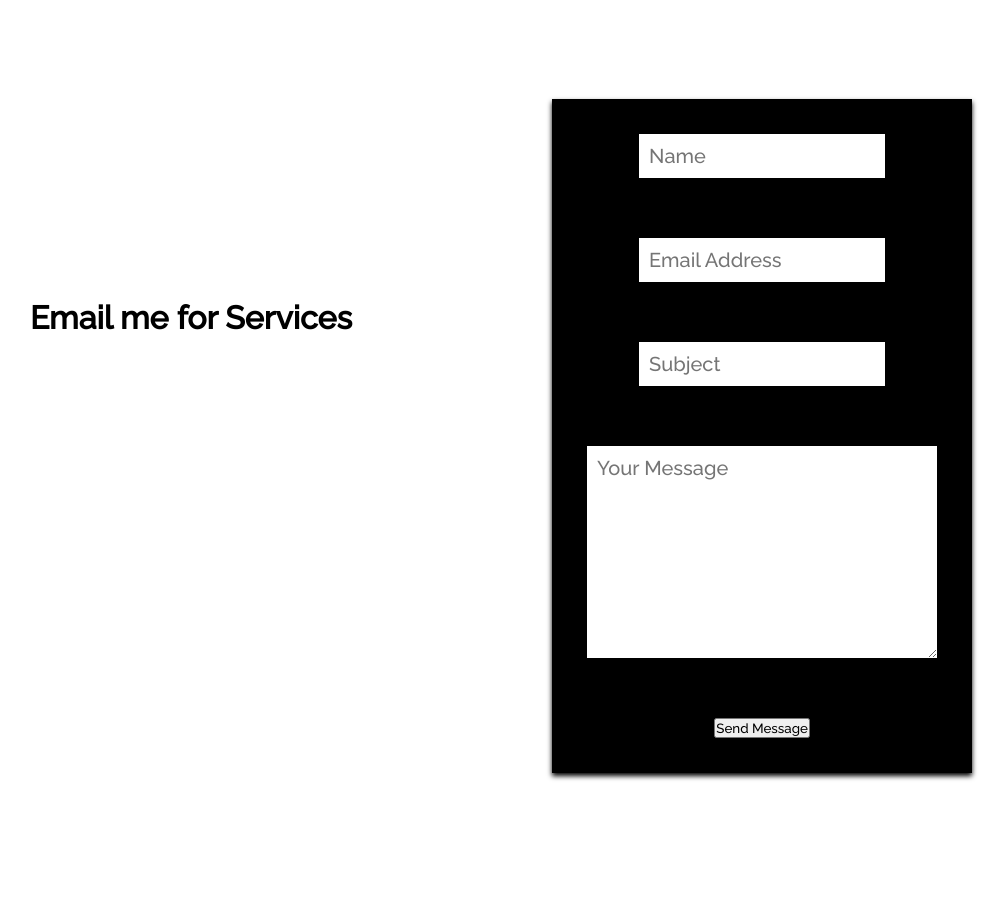
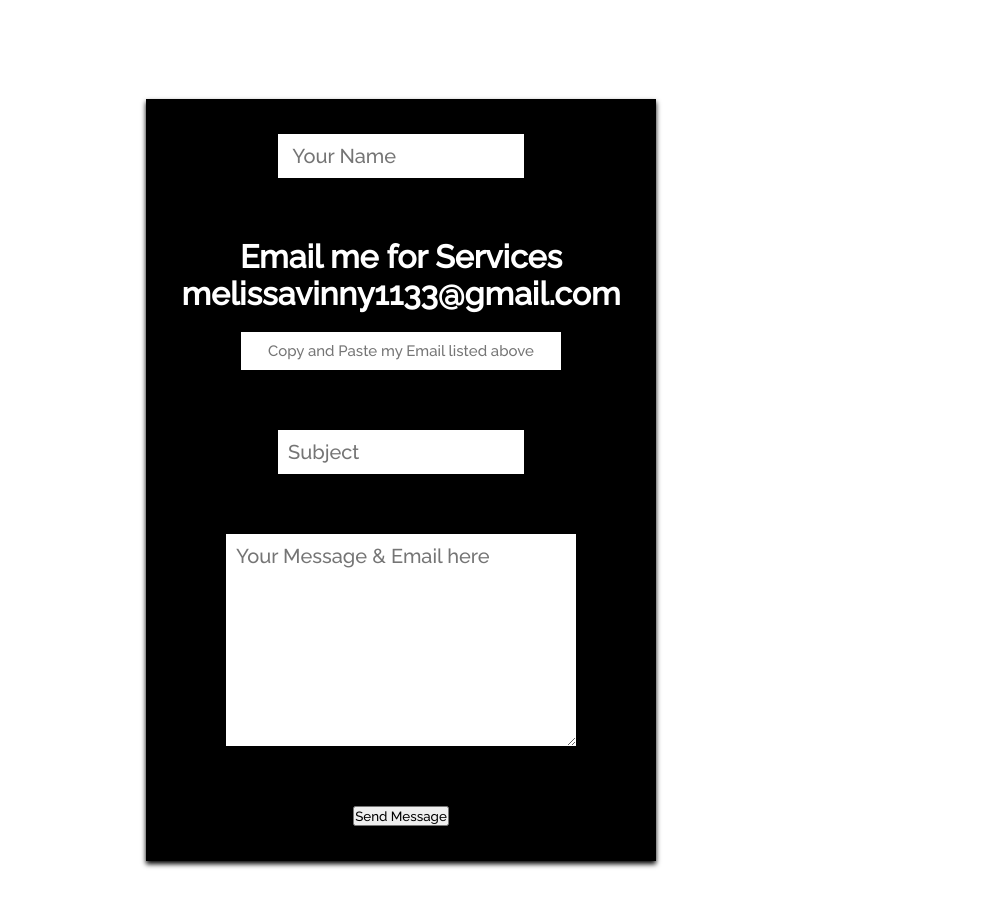
Before and after one commit to Mvint2647/portfoliovint, a React (Create React App) app: page /contactpage in a window 1280 px wide. Shown: the part 1000-1906 px from the top of the page, without its empty margins (239-1246 px from the left). Built offline with nearby package versions, Linux system fonts and the light colour scheme.

Commit message:
fixed issues with email/hover nav

```diff
--- a/src/components/Email/Email.js
+++ b/src/components/Email/Email.js
@@ -26,24 +26,24 @@ export default function ContactMe() {
 
   return (
     <div>
-
       <div className="Container">
-      <h1 className="h1">Email me for Services</h1>
         <form onSubmit={sendEmail}>
           <div className="row">
             <div className="row1">
               <input
                 type="text"
                 className="form"
-                placeholder="Name"
+                placeholder=" Your Name"
                 name="name"
               />
             </div>
             <div className="row1">
+            <h1>Email me for Services <br></br>melissavinny1133@gmail.com</h1>
+
               <input
                 type="email"
-                className="form"
-                placeholder="Email Address"
+                className="form1"
+                placeholder="Copy and Paste my Email listed above"
                 name="email"
               />
             </div>
@@ -61,16 +61,12 @@ export default function ContactMe() {
                 id=""
                 cols="30"
                 rows="8"
-                placeholder="Your Message"
+                placeholder="Your Message & Email here"
                 name="message"
               ></textarea>
             </div>
             <div className="row1">
-              <input
-                type="submit"
-                className="btn"
-                value="Send Message"
-              ></input>
+              <input type="submit" className="btn" value="Send Message"></input>
             </div>
           </div>
         </form>
--- a/src/components/Email/EmailEl.css
+++ b/src/components/Email/EmailEl.css
@@ -17,6 +17,26 @@
   padding: 10px;
   font-size: 20px;
   color: rgb(0, 0, 0);
+  background-color: rgb(255, 255, 255);
+
+}
+
+h1{
+  color:white;
+  margin-bottom: 20px;
+  align-items: center;
+  text-align: center;
+}
+
+.form1 {
+  margin: auto;
+  justify-content: center;
+  border: none;
+  text-align: center;
+  width:20rem;
+  padding: 10px;
+  font-size: 15px;
+  color: rgb(0, 81, 255);
   background-color: rgb(255, 255, 255);
 }
 
@@ -39,10 +59,3 @@
   background-color: rgb(43, 255, 0);
   color: rgb(0, 0, 0);
 }
-
-.h1 {
-  margin: auto;
-  padding: auto;
-  color: rgb(0, 0, 0);
-  margin: 200px;
-}
--- a/src/components/Navbar/index.js
+++ b/src/components/Navbar/index.js
@@ -47,7 +47,18 @@ const Navbar = ({ toggle }) => {
               offset={-80}
               activeClass="active"
             >
-              About | Skills
+              About
+            </NavLink>
+            <NavLink
+              to="skills"
+              smooth={true}
+              duration={500}
+              spy={true}
+              exact={"true"}
+              offset={-80}
+              activeClass="active"
+            >
+              Skills
             </NavLink>
             <NavLink
               to="portfolio"
--- a/src/components/Portfolio/PortfolioEl.js
+++ b/src/components/Portfolio/PortfolioEl.js
@@ -8,23 +8,33 @@ export const ServicesContainer = styled.div`
   text-align: center;
   box-sizing: border-box;
   margin: auto;
-  padding:50px;
-  border-bottom: 1px solid black;
+  padding-top:40px;
 `;
 
 export const ServicesWrapper = styled.div`
-  max-width: 1200px;
-  margin: 10px;
-  display: relative;
+ margin: auto;
+  display: grid;
   grid-template-columns: 1fr 1fr 1fr;
   align-items: center;
-  grid-gap: 50px;
+  grid-gap: 55px;
+  text-align: center;
+  justify-content: center;
+  align-items: center;
+
+  @media screen and (max-width: 1000px) {
+    grid-template-rows: 1fr 1fr;
+  }
+
+  @media screen and (max-width: 768px) {
+    grid-template-rows: 1fr;
+    padding: 0 20px;
+  }
 `;
 
 export const ServicesCard = styled.div`
-  background-color: black;
+  background-color: #18191a;
   display: flex;
-  flex-direction: row;
+  flex-direction: column;
   justify-content: flex-start;
   align-items: center;
   max-height: 540px;
@@ -44,8 +54,8 @@ export const ServicesCard = styled.div`
 `;
 
 export const ServicesImage = styled.img`
-  height: 500px;
-  width: 800px;
+ height: 200px;
+  width: 300px;
   padding: 10px;
 `;
 
@@ -53,12 +63,13 @@ export const ServicesH1 = styled.h1`
   font-display: center;
   margin: 20px;
 
+
   @media screen and (max-width: 480px) {
     font-size: 1rem;
   }
 `;
 export const ServicesH2 = styled.h2`
-  font-size: 1.5rem;
+   font-size: 1.5rem;
   color: #39ff14;
   margin-bottom: 24px;
   margin-top: 10px;
--- a/src/components/Skills/Data.js
+++ b/src/components/Skills/Data.js
@@ -1,6 +1,3 @@
-// eslint-disable-next-line
-import styled from "styled-components";
-
 export const homeObjOne = {
   id: "about",
   lightBg: true,
@@ -19,7 +16,7 @@ export const homeObjOne = {
 };
 
 export const homeObjTwo = {
-  id: "Skills",
+  id: "skills",
   lightBg: false,
   lightText: true,
   lightTextDesc: false,
--- a/src/components/Skills/index.js
+++ b/src/components/Skills/index.js
@@ -31,7 +31,7 @@ const InfoSection = ({
   dark2,
 }) => {
   return (
-    <>
+    <div id="about">
       <InfoContainer lightBg={lightBg} id={id}>
         <InfoWrapper>
           <InfoRow imgStart={imgStart}>
@@ -65,7 +65,7 @@ const InfoSection = ({
           </InfoRow>
         </InfoWrapper>
       </InfoContainer>
-    </>
+    </div>
   );
 };
 
--- a/src/components/Topbar/TopBarEl.js
+++ b/src/components/Topbar/TopBarEl.js
@@ -79,7 +79,7 @@ export const TopbarRoute = styled(LinkR)`
   color: white;
   cursor: pointer;
   text-decoration: none;
-  margin-top:390px;
+  margin-top:480px;
 
   &:hover {
     color: white;
--- a/src/components/Topbar/index.js
+++ b/src/components/Topbar/index.js
@@ -21,10 +21,13 @@ const Topbar = ({ isOpen, toggle }) => {
           <TopbarRoute to="contactpage">Contact</TopbarRoute>
         </TopBtnWrap>
         <TopbarLink to="about" onClick={toggle}>
-          About | Skills
+          About
         </TopbarLink>
         <TopbarLink to="portfolio" onClick={toggle}>
           Portfolio
+        </TopbarLink>
+        <TopbarLink to="skills" onClick={toggle}>
+          Skills
         </TopbarLink>
         <Icon onClick={toggle}>
         <CloseIcon />
```
Also changed, not shown: 1 other file (tests, documents, lock files or other folders).
